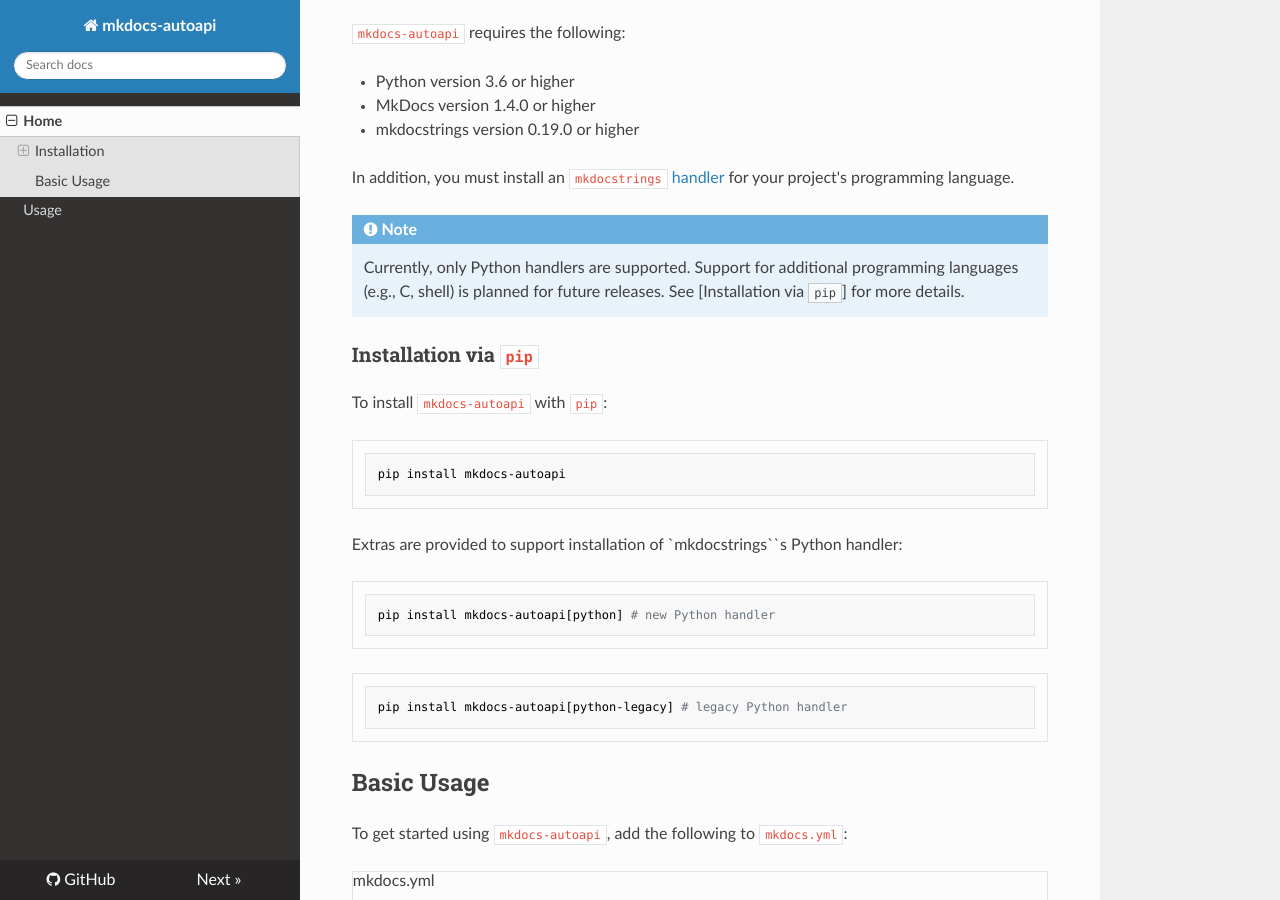
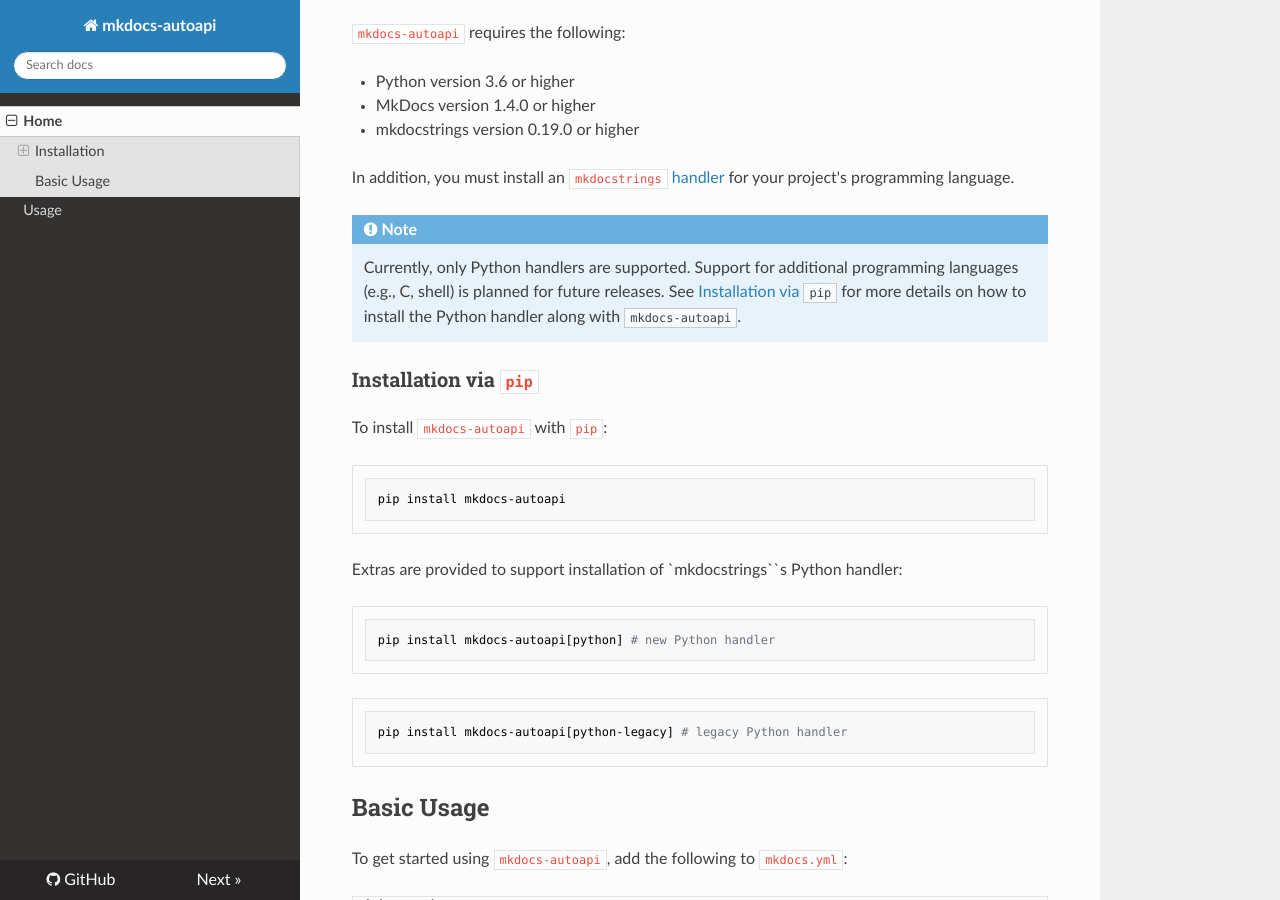
Before and after one commit to jcayers20/mkdocs-autoapi, an MkDocs documentation site: the page built from docs/index.md, in a window 1280 px wide and 900 px high, scrolled down 342 px. Built offline with MkDocs 1.6.1, drawn with Linux system fonts in a browser that asks for light colours; nearby versions of some CDN libraries.

Commit message:
Fix ill-formed link in requirements documentation (#25)

```diff
--- a/docs/index.md
+++ b/docs/index.md
@@ -22,7 +22,8 @@
 !!! note
     Currently, only Python handlers are supported. Support for additional
     programming languages (e.g., C, shell) is planned for future releases.
-    See [Installation via `pip`] for more details.
+    See [Installation via `pip`](#installation-via-pip) for more details on how
+    to install the Python handler along with `mkdocs-autoapi`.
 
 ### Installation via `pip`
 
```
